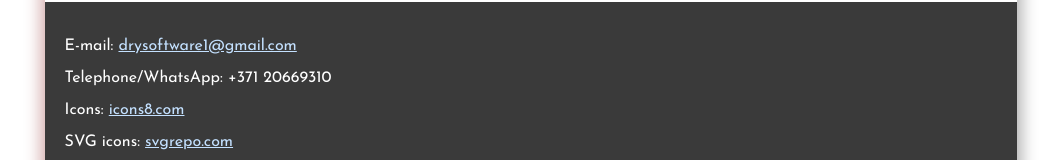
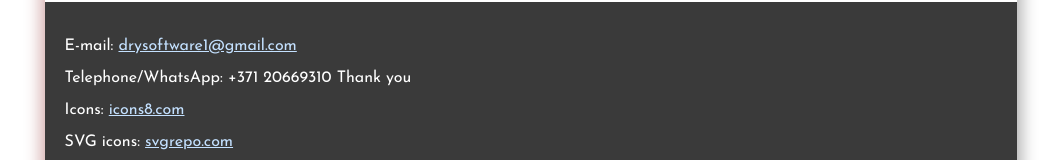
Before and after one commit to abdulhakim-altunkaya/livorent, a React (Create React App) app in the folder client/: page /login in a window 1280 px wide. Shown: the part 541-701 px from the top of the page, without its empty margins (109-1170 px from the left). Built offline with nearby package versions, Linux system fonts and the light colour scheme; a web font is replaced by a local one.

Commit message:
test push

```diff
--- a/client/src/components/Footer.js
+++ b/client/src/components/Footer.js
@@ -9,7 +9,7 @@ const Footer = () => {
       <div className="footer-content">
         <p>E-mail: <a href="mailto:drysoftware1@gmail.com"
           aria-label="Email contact to drysoftware1@gmail.com">drysoftware1@gmail.com</a></p>
-        <p>Telephone/WhatsApp: +371 20669310</p>
+        <p>Telephone/WhatsApp: +371 20669310 Thank you</p>
         <div className="footer-header">
           <p>Icons:&nbsp;
             <a href="https://icons8.com/icons" target="_blank" rel="noopener noreferrer"
```
